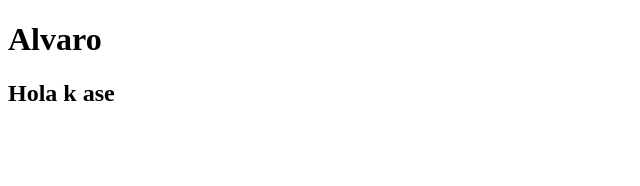
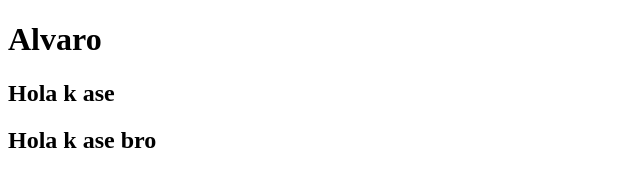
Before and after one commit to Alvaro2004521/gitHub, a plain HTML site: page index.html in a window 1280 px wide. Shown: the whole page, without its empty margins (0-640 px from the left). Drawn offline with Linux system fonts and the light colour scheme.

Commit message:
SecondCommit

```diff
--- a/index.html
+++ b/index.html
@@ -8,5 +8,6 @@
 <body>
     <h1>Alvaro</h1>
     <h2>Hola k ase</h2>
+    <h2>Hola k ase bro</h2>
 </body>
 </html>
```
